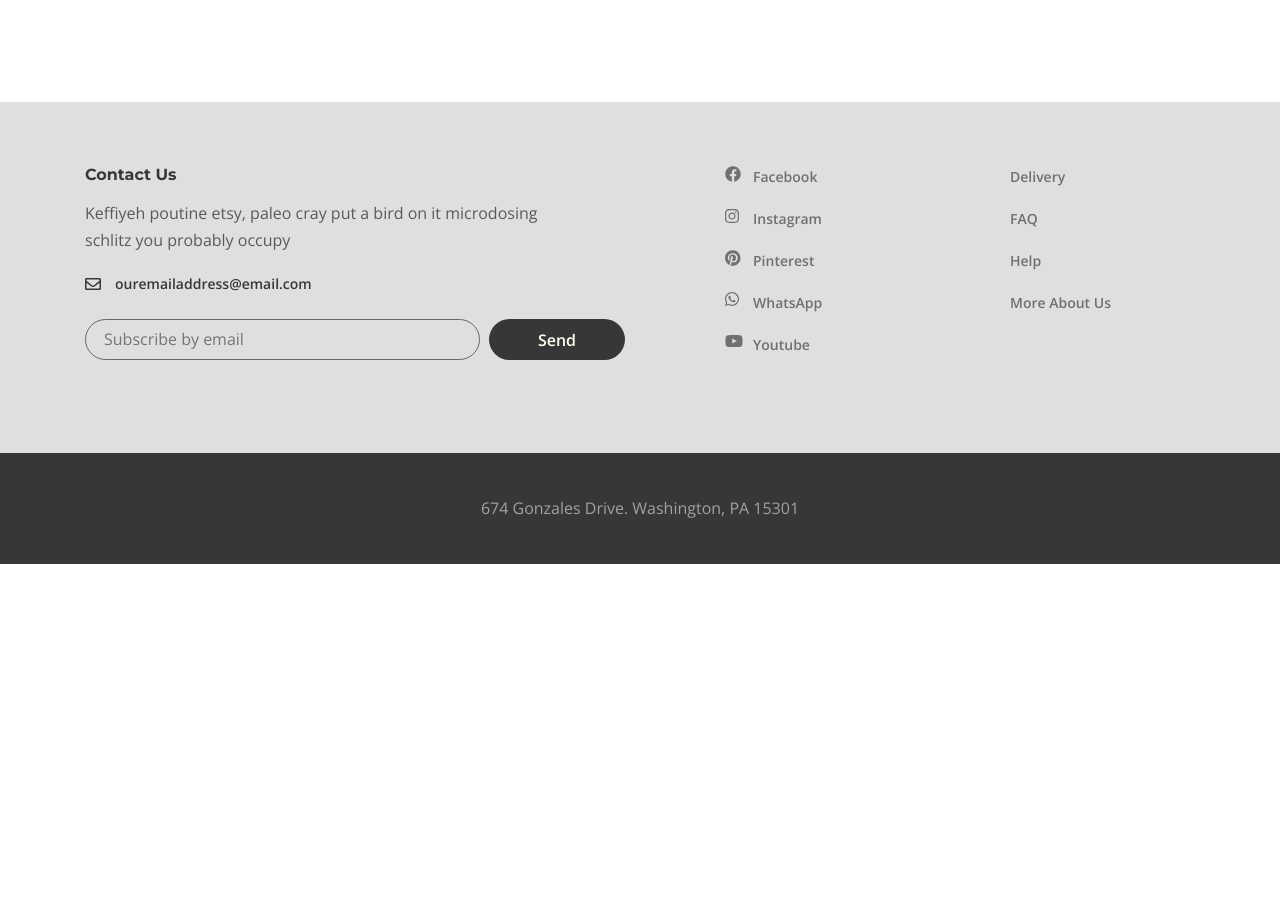
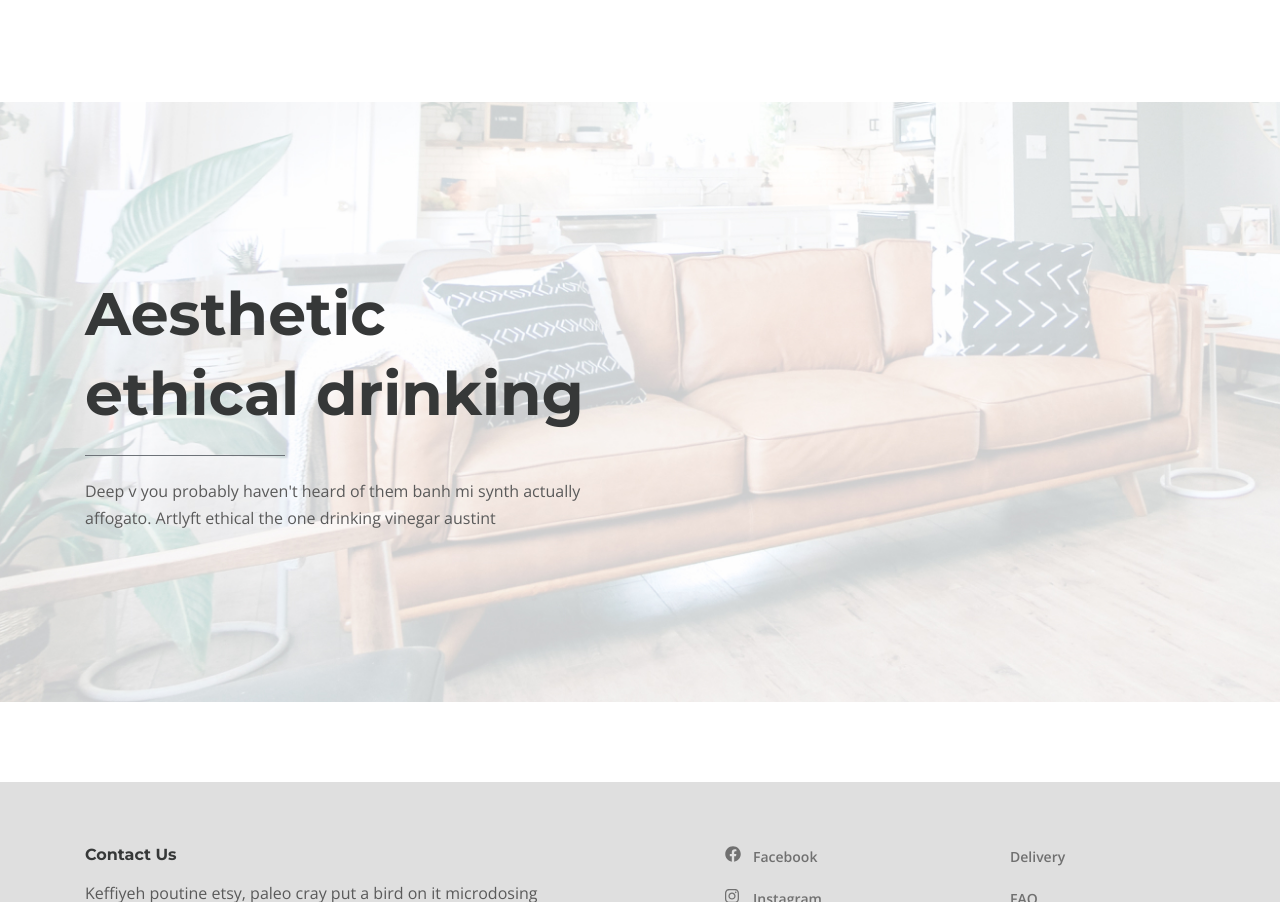
Before and after one commit to FedorLivshits/MultipageWebsite-gulp-scss, a website: page app/index.html in a window 1280 px wide. Shown: the part 1612-2514 px from the top of the page. Before the commit the page ends 2176 px from the top, so only its background shows below. Drawn offline with nearby package versions, Linux system fonts and the light colour scheme.

Commit message:
added decore section

```diff
--- a/app/index.html
+++ b/app/index.html
@@ -175,9 +175,23 @@
                                     Living room furntiture | Chair
                                 </p>
                             </div>
-
                         </a>
-
+                    </div>
+                </div>
+            </div>
+        </section>
+        <section class="decore">
+            <div class="decore__wrapper">
+                <div class="container">
+                    <div class="decore__info">
+                        <h3 class="decore__title">
+                            Aesthetic
+                            ethical drinking
+                        </h3>
+                        <p class="decore__text">
+                            Deep v you probably haven't heard of them banh mi synth actually affogato. Artlyft ethical
+                            the one drinking vinegar austint
+                        </p>
                     </div>
                 </div>
             </div>
--- a/app/scss/style.scss
+++ b/app/scss/style.scss
@@ -319,14 +319,16 @@
   }
 }
 
-.new-collection{
+.new-collection {
   padding: 45px 0 105px;
-  &__info{
+
+  &__info {
     max-width: 730px;
     margin: 0 auto;
     text-align: center;
   }
-  &__title{
+
+  &__title {
     color: $title;
     font-size: 36px;
     line-height: 51px;
@@ -334,7 +336,8 @@
     padding-bottom: 25px;
     margin-bottom: 25px;
     position: relative;
-    &::before{
+
+    &::before {
       content: '';
       position: absolute;
       height: 1px;
@@ -346,22 +349,27 @@
       margin: 0 auto;
     }
   }
-  &__text{
+
+  &__text {
     margin-bottom: 27px;
   }
 }
-.collection{
+
+.collection {
   display: grid;
   grid-template-columns: repeat(5, 1fr);
   grid-gap: 30px;
-  &__item{
+
+  &__item {
     position: relative;
   }
-  &__img{
+
+  &__img {
     min-height: 350px;
     object-fit: cover;
   }
-  &__info{
+
+  &__info {
     position: absolute;
     top: 0;
     left: 0;
@@ -369,17 +377,19 @@
     right: 0;
     background-color: rgba(#fff, .7);
     padding: 10px;
-    display:flex;
+    display: flex;
     flex-direction: column;
     align-items: center;
     justify-content: center;
     opacity: 0;
-    &:hover{
+
+    &:hover {
       opacity: 1;
-      transition:all .5s;
+      transition: all .5s;
     }
   }
-  &__info-title{
+
+  &__info-title {
     color: $title;
     @extend %title-font;
     font-size: 20px;
@@ -387,7 +397,8 @@
     padding-bottom: 19px;
     margin-bottom: 19px;
     position: relative;
-    &::before{
+
+    &::before {
       content: '';
       position: absolute;
       height: 1px;
@@ -399,8 +410,46 @@
       background: #6D7278
     }
   }
-  &__info-text{
+
+  &__info-text {
     color: #707070;
     font-weight: 600;
   }
 }
+
+.decore{
+  &__wrapper{
+    background-image: url(../img/decore-section-bg.jpg);
+    background-repeat: no-repeat;
+    background-size: cover;
+    min-height: 600px;
+    margin-bottom: 80px;
+  }
+  &__info{
+    padding-top: 172px;
+    padding-bottom: 156px;
+  }
+  &__title{
+    color: $title;
+    @extend %title-font;
+    font-size: 60px;
+    line-height: 80px;
+    width: 499px;
+    padding-bottom: 22px;
+    margin-bottom: 22px;
+    position: relative;
+
+    &::before {
+      content: '';
+      position: absolute;
+      height: 1px;
+      width: 200px;
+      bottom: 0;
+      left: 0;
+      background: #6D7278
+    }
+  }
+  &__text{
+    width: 540px;
+  }
+}
```
Also changed, not shown: app/css/style.min.css, app/img/decore-section-bg.jpg (added). Lines whose indentation alone changed are shown as unchanged.
